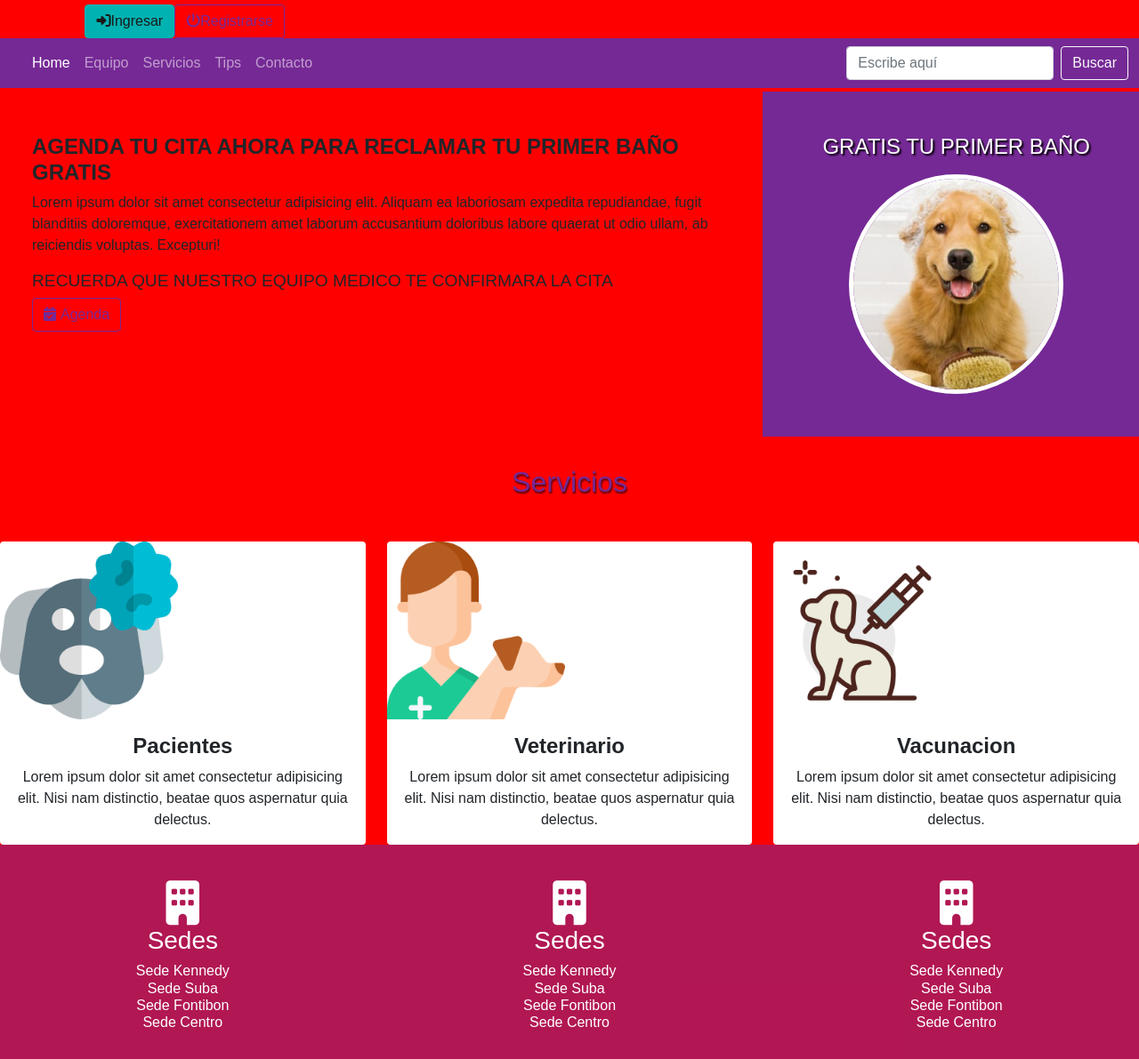
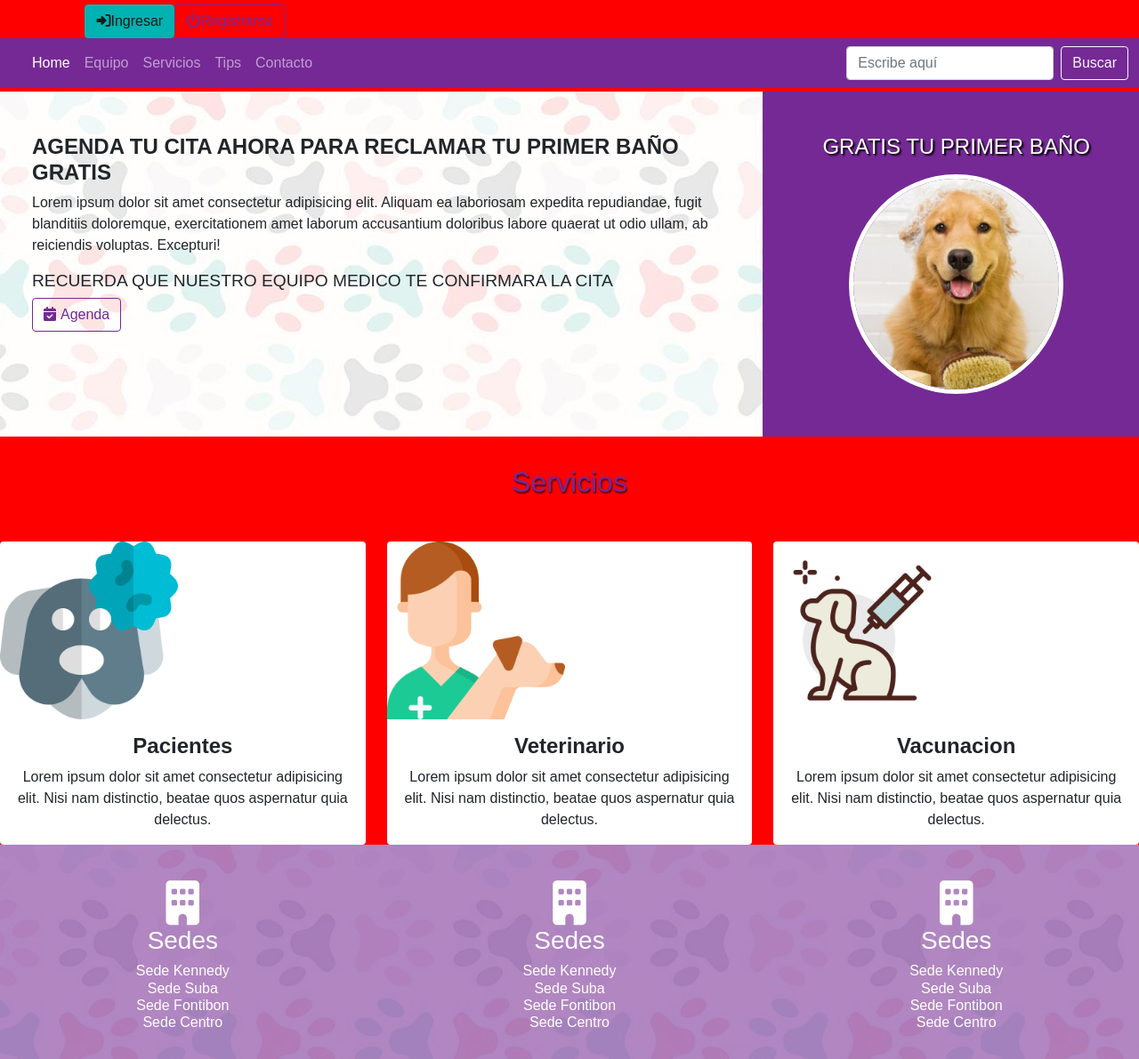
Before and after one commit to Nathillin/AnimalandiaBoots, a plain HTML site: page index.html in a window 1280 px wide. Shown: the part 162-1353 px from the top of the page at 89% size. Drawn offline with nearby package versions, Linux system fonts and the light colour scheme; the site is published under a folder, as on GitHub Pages, so addresses that start at the root find nothing.

Commit message:
prueba final

```diff
--- a/css/styless.css
+++ b/css/styless.css
@@ -84,7 +84,7 @@ header .hed{
 
 
 .agenda-cita{
-    background-image: url(/img/fondo.jpg);
+    background-image: url(../img/fondo.jpg);
     padding: 3rem;
 }
 
@@ -141,7 +141,7 @@ header .hed{
 
 /* ::::::::::::::::ESTILOS FOOTER :::::::::::::::*/
 footer{
-    background-image: url(/img/fondo.jpg);
+    background-image: url(../img/fondo.jpg);
 }
 
 .capa{
```
